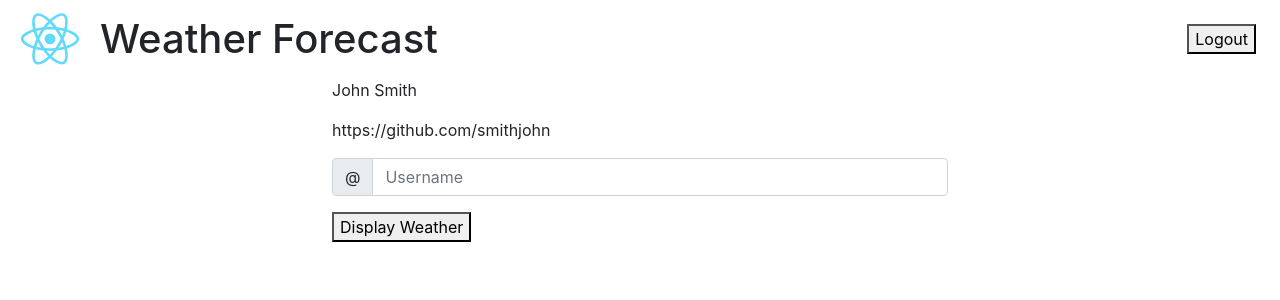
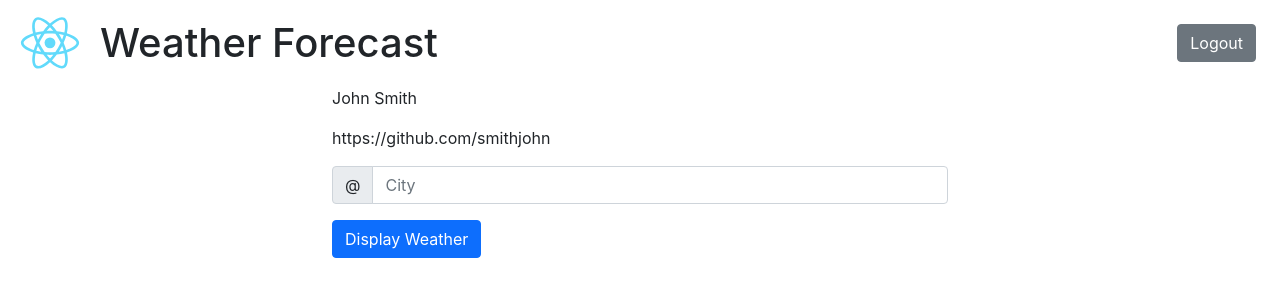
Before and after one commit to lmjaromay/weather-forecast, a React (Create React App) app: page /home in a window 1280 px wide. Shown: the top 300 px of the page. Built offline with nearby package versions, Linux system fonts and the light colour scheme.

Commit message:
feat: connect all pages

```diff
--- a/src/components/header/index.tsx
+++ b/src/components/header/index.tsx
@@ -1,4 +1,5 @@
 import { FunctionComponent } from "react";
+import { Link } from "react-router-dom";
 
 import logo from '../../logo.svg';
 
@@ -15,7 +16,7 @@ const Header: FunctionComponent<HeaderProps> = () => {
                 <h1 className="m-0">Weather Forecast</h1>
             </div>
             <div className="p-4">
-                <button>Logout</button>
+                <Link to="/"><button className="btn btn-secondary">Logout</button></Link>
             </div>
         </header>
      );
--- a/src/pages/home/index.tsx
+++ b/src/pages/home/index.tsx
@@ -1,4 +1,5 @@
 import { FunctionComponent } from "react";
+import { Link } from "react-router-dom";
 
 interface HomePageProps {
 
@@ -10,10 +11,10 @@ const HomePage: FunctionComponent<HomePageProps> = () => {
             <p>John Smith</p>
             <p>https://github.com/smithjohn</p>
             <div className="input-group my-3">
-                <span className="input-group-text" id="basic-addon1">@</span>
-                <input type="text" className="form-control" placeholder="Username" aria-label="Username" aria-describedby="basic-addon1" />
+                <span className="input-group-text" id="search_city">@</span>
+                <input type="text" className="form-control" placeholder="City" aria-label="City" aria-describedby="search-search_city" />
             </div>
-            <button>Display Weather</button>
+            <Link to="/weather"><button className="btn btn-primary">Display Weather</button></Link>
         </div>
      );
 }
--- a/src/pages/landing/index.tsx
+++ b/src/pages/landing/index.tsx
@@ -1,5 +1,6 @@
 
 import { FunctionComponent } from 'react';
+import { Link } from 'react-router-dom';
 
 
 
@@ -11,7 +12,7 @@ const LandingPage: FunctionComponent<LandingPageProps> = () => {
     return (
             <div className="container-sm w-75 p-4 mt-4">
                 <p>Welcome to the weather forecast web application. Please login with your Github user to use the application and view the weather in your city</p>
-                <button className="mt-2">Login</button>
+                <Link to="/home"><button className="btn btn-primary mt-2">Login</button></Link>
             </div>
         );
 }
--- a/src/pages/weather/index.tsx
+++ b/src/pages/weather/index.tsx
@@ -1,4 +1,5 @@
 import { FunctionComponent } from 'react';
+import { Link } from 'react-router-dom';
 
 interface WeatherPageProps {
 
@@ -29,6 +30,10 @@ const WeatherPage: FunctionComponent<WeatherPageProps> = () => {
                     </tr>
                 </tbody>
             </table>
+            <div className="d-flex justify-content-end">
+                <Link to="/home"><button className="btn btn-secondary ml-auto">Back</button></Link>
+
+            </div>
         </div>
      );
 }
```
